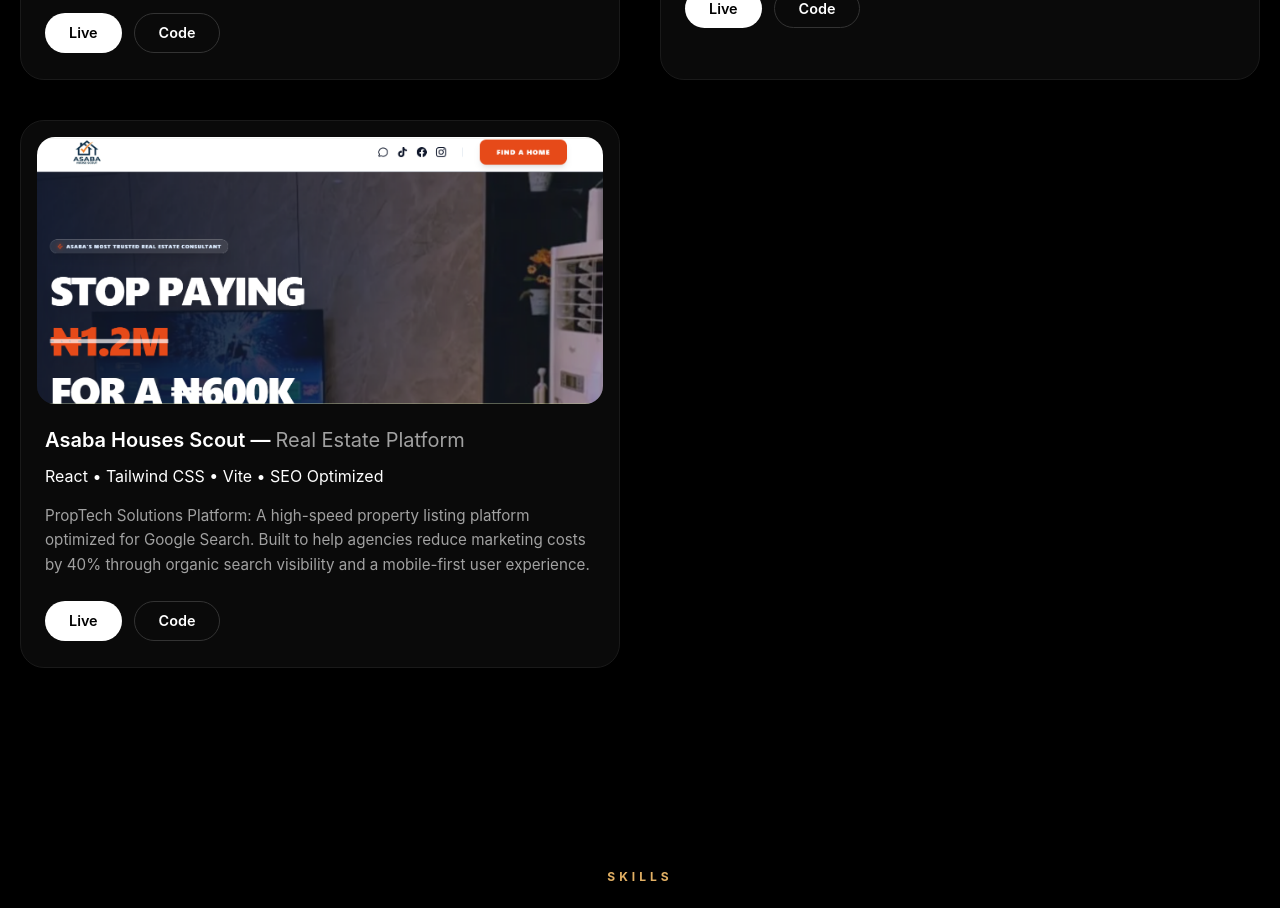
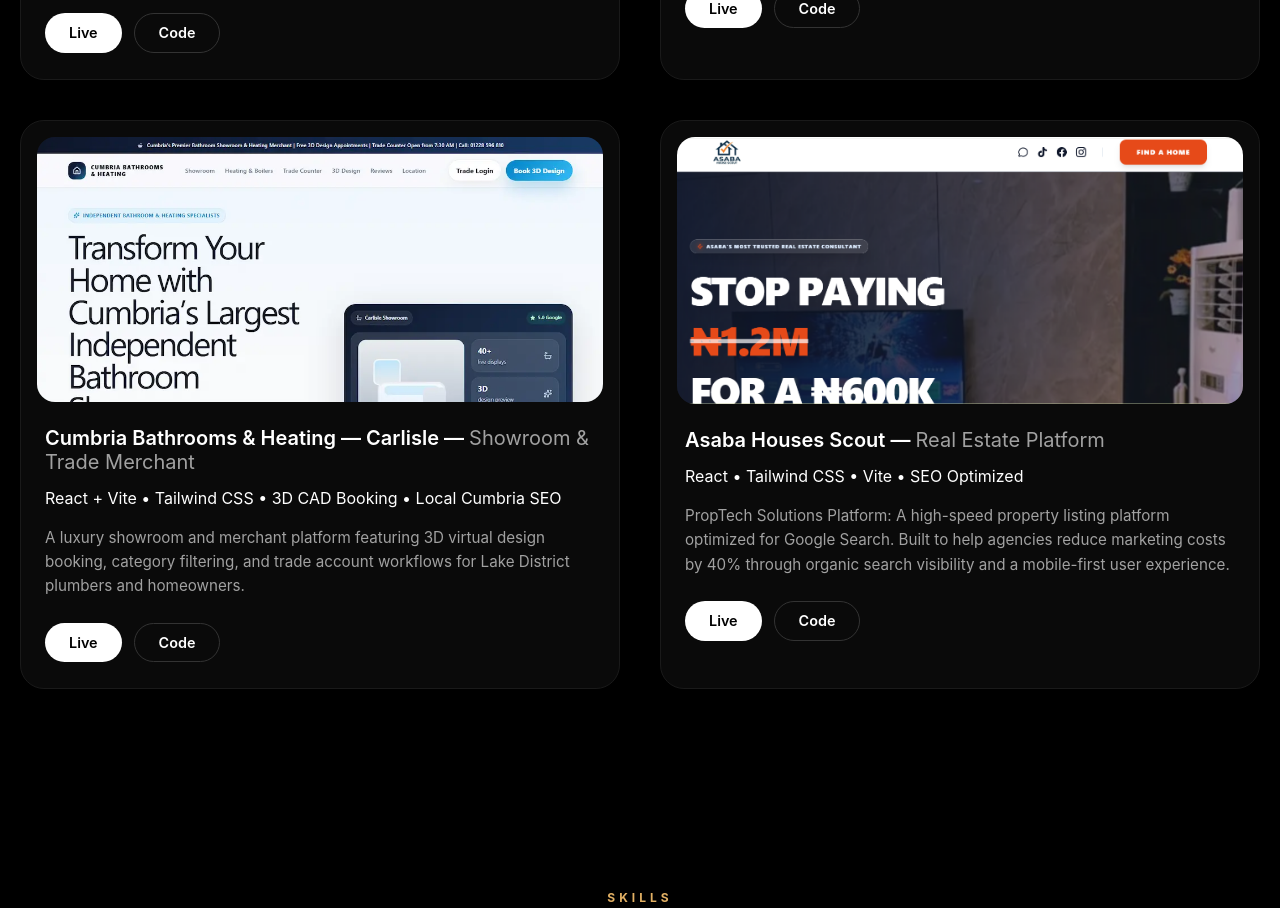
Before and after one commit to vectorvic11/My-portfolio, a React (Vite) app in the folder my-portfolio/: page / in a window 1280 px wide. Shown: the part 1660-2568 px from the top of the page. Built offline with nearby package versions, Linux system fonts and the light colour scheme.

Commit message:
feat: add Cumbria Bathrooms showroom project to portfolio

```diff
--- a/my-portfolio/src/components/Projects.jsx
+++ b/my-portfolio/src/components/Projects.jsx
@@ -1,6 +1,7 @@
 import img1 from '../assets/Screenshot1.png';
 import img2 from '../assets/apex-preview.webp';
 import img3 from '../assets/ecosolar-preview.webp';
+import img4 from '../assets/cumbria-preview.webp';
 import './Projects.css';
 
 const projects = [
@@ -26,6 +27,16 @@
   },
   {
     id: 3,
+    name: "Cumbria Bathrooms & Heating — Carlisle",
+    type: "Showroom & Trade Merchant",
+    description: "A luxury showroom and merchant platform featuring 3D virtual design booking, category filtering, and trade account workflows for Lake District plumbers and homeowners.",
+    tech: ["React + Vite", "Tailwind CSS", "3D CAD Booking", "Local Cumbria SEO"],
+    image: img4,
+    liveLink: "https://cumbriabathrooms.vercel.app",
+    codeLink: "https://github.com/vectorvic11/cumbriabathrooms",
+  },
+  {
+    id: 4,
     name: "Asaba Houses Scout",
     type: "Real Estate Platform",
     description: "PropTech Solutions Platform: A high-speed property listing platform optimized for Google Search. Built to help agencies reduce marketing costs by 40% through organic search visibility and a mobile-first user experience.",
```
Also changed, not shown: my-portfolio/src/assets/cumbria-preview.webp (added).
